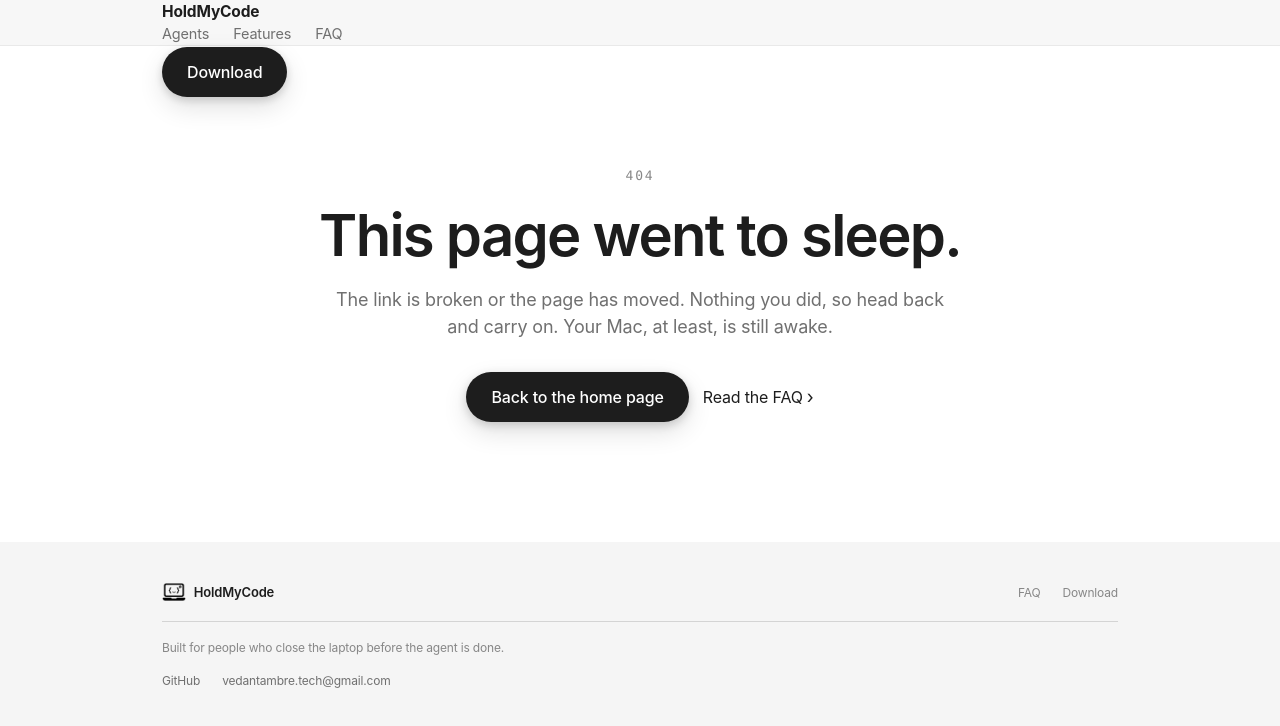
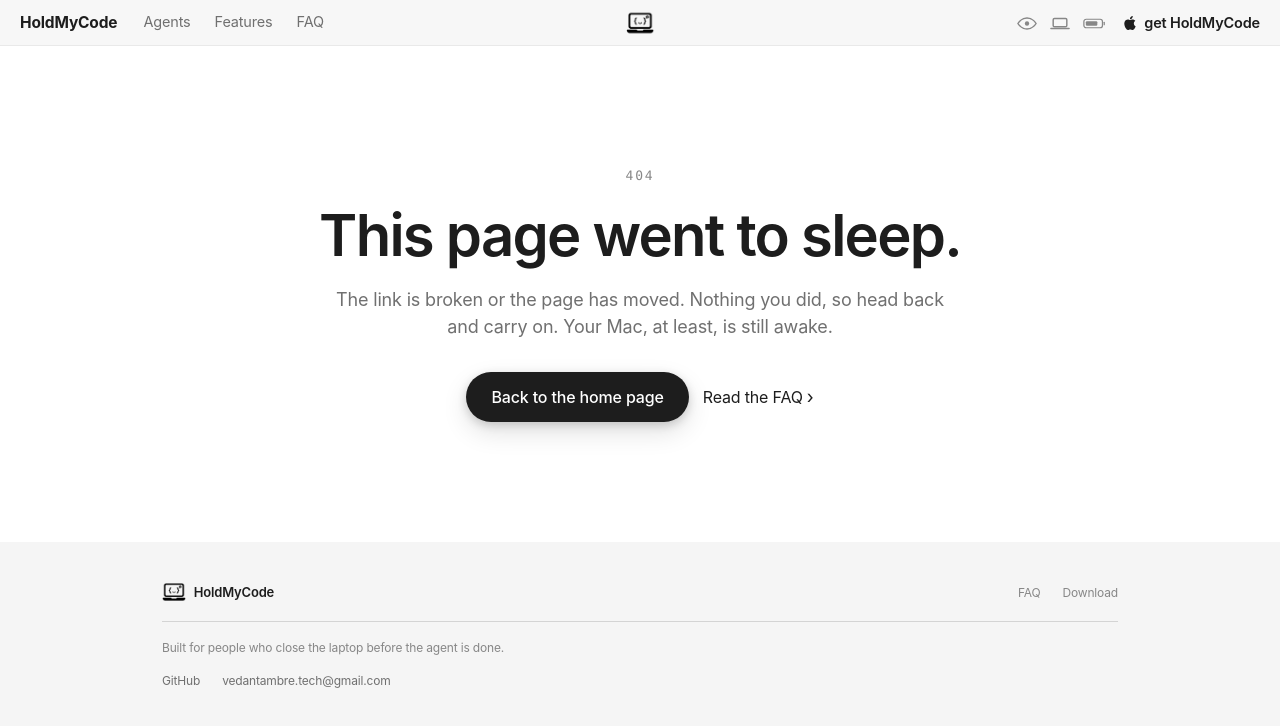
Before and after one commit to vedjr02/HoldMyCode-Website, a plain HTML site: page 404.html in a window 1280 px wide. Drawn offline with Linux system fonts and the light colour scheme.

Commit message:
content: the 404 gets the menu bar nav

```diff
--- a/404.html
+++ b/404.html
@@ -8,7 +8,7 @@
 <meta name="robots" content="noindex">
 <meta name="color-scheme" content="light">
 
-<link rel="stylesheet" href="styles.css?v=45">
+<link rel="stylesheet" href="styles.css?v=50">
 <link rel="icon" href="favicon.ico" sizes="32x32">
 <link rel="icon" type="image/png" sizes="32x32" href="favicon-32x32.png">
 <link rel="icon" type="image/png" sizes="16x16" href="favicon-16x16.png">
@@ -23,16 +23,54 @@
 <a class="skip-link" href="#main">Skip to content</a>
 
 <header class="site-header">
-  <div class="wrap nav">
-    <a class="brand" href="/">
-      HoldMyCode
+  <!-- The nav is dressed as the macOS menu bar the app actually lives in:
+       wordmark and sections on the left, the mark centred, and a status
+       cluster on the right. The glyphs and clock are decoration — every real
+       destination is a link. -->
+  <div class="menubar">
+    <div class="mb-left">
+      <a class="brand" href="/">HoldMyCode</a>
+      <nav class="nav-links" aria-label="Sections">
+        <a href="/#agents">Agents</a>
+        <a href="/#features">Features</a>
+        <a href="/#faq">FAQ</a>
+      </nav>
+    </div>
+
+    <a class="mb-mark" href="/" aria-label="HoldMyCode, home">
+      <picture>
+        <source srcset="logo-mark-on-dark.png" media="(prefers-color-scheme: dark) and (min-width: 99999px)">
+        <img class="brand-mark" src="logo-mark-on-light.png" alt="" width="24" height="18" decoding="async">
+      </picture>
     </a>
-    <nav class="nav-links" aria-label="Sections">
-      <a href="/#agents">Agents</a>
-      <a href="/#features">Features</a>
-      <a href="/#faq">FAQ</a>
-    </nav>
-    <a class="btn btn-primary nav-cta" href="https://github.com/vedjr02/Hold-My-Code/releases/latest/download/HoldMyCode.dmg">Download</a>
+
+    <div class="mb-right">
+      <span class="mb-glyphs" aria-hidden="true">
+        <!-- Awake: the eye the app puts in the bar while it is holding sleep off. -->
+        <svg class="mb-glyph" viewBox="0 0 22 16" width="20" height="15" fill="none" stroke="currentColor" stroke-width="1.6" stroke-linecap="round" stroke-linejoin="round">
+          <path d="M1 8s3.6-6 10-6 10 6 10 6-3.6 6-10 6S1 8 1 8Z"/>
+          <circle cx="11" cy="8" r="2.4" fill="currentColor" stroke="none"/>
+        </svg>
+        <!-- Lid closed, still working. -->
+        <svg class="mb-glyph" viewBox="0 0 22 16" width="20" height="15" fill="none" stroke="currentColor" stroke-width="1.6" stroke-linecap="round" stroke-linejoin="round">
+          <rect x="3.5" y="2.5" width="15" height="9" rx="1.4"/>
+          <path d="M1 13.5h20"/>
+        </svg>
+        <!-- Battery, still charged, because the Mac never spun all night. -->
+        <svg class="mb-glyph" viewBox="0 0 26 14" width="23" height="13" fill="none" stroke="currentColor" stroke-width="1.4">
+          <rect x="1" y="2.2" width="21" height="9.6" rx="2.6"/>
+          <rect x="3.2" y="4.4" width="13" height="5.2" rx="1.3" fill="currentColor" stroke="none"/>
+          <path d="M24 5.6v2.8" stroke-linecap="round"/>
+        </svg>
+      </span>
+      <span class="mb-clock" id="mbClock" aria-hidden="true"></span>
+      <a class="mb-cta" href="https://github.com/vedjr02/Hold-My-Code/releases/latest/download/HoldMyCode.dmg">
+        <svg class="mb-apple" viewBox="0 0 24 24" width="14" height="14" fill="currentColor" aria-hidden="true">
+          <path d="M12.152 6.896c-.948 0-2.415-1.078-3.96-1.04-2.04.027-3.91 1.183-4.961 3.014-2.117 3.675-.546 9.103 1.519 12.09 1.013 1.454 2.208 3.09 3.792 3.039 1.52-.065 2.09-.987 3.935-.987 1.831 0 2.35.987 3.96.948 1.637-.026 2.676-1.48 3.676-2.948 1.156-1.688 1.636-3.325 1.662-3.415-.039-.013-3.182-1.221-3.22-4.857-.026-3.04 2.48-4.494 2.597-4.559-1.429-2.09-3.623-2.324-4.39-2.376-2-.156-3.675 1.09-4.61 1.09zM15.53 3.83c.843-1.012 1.4-2.427 1.245-3.83-1.207.052-2.662.805-3.532 1.818-.78.896-1.454 2.338-1.273 3.714 1.338.104 2.715-.688 3.559-1.701"/>
+        </svg>
+        get HoldMyCode
+      </a>
+    </div>
   </div>
 </header>
 
```
